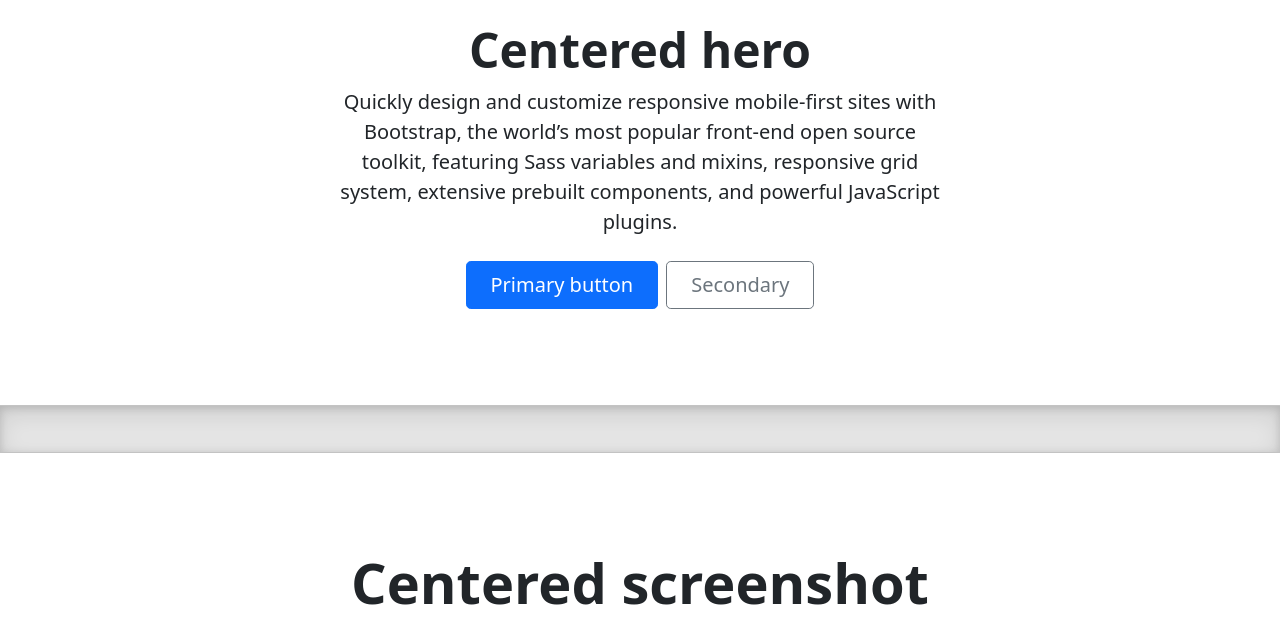
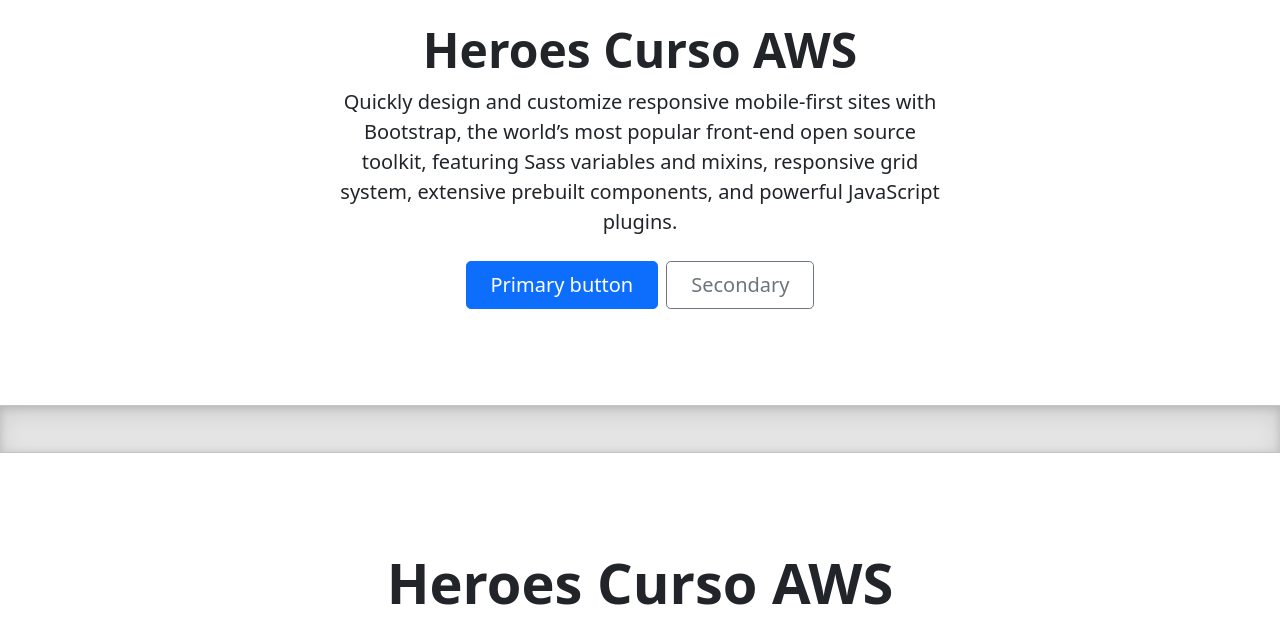
Before and after one commit to dyeherintored/site-kf, a plain HTML site: page index.html in a window 1280 px wide. Shown: the part 156-777 px from the top of the page. Drawn offline with Linux system fonts and the light colour scheme.

Commit message:
index.html changes

```diff
--- a/index.html
+++ b/index.html
@@ -42,7 +42,7 @@
 
   <div class="px-4 py-5 my-5 text-center">
     <img class="d-block mx-auto mb-4" src="../assets/brand/bootstrap-logo.svg" alt="" width="72" height="57">
-    <h1 class="display-5 fw-bold">Centered hero</h1>
+    <h1 class="display-5 fw-bold">Heroes Curso AWS</h1>
     <div class="col-lg-6 mx-auto">
       <p class="lead mb-4">Quickly design and customize responsive mobile-first sites with Bootstrap, the world’s most popular front-end open source toolkit, featuring Sass variables and mixins, responsive grid system, extensive prebuilt components, and powerful JavaScript plugins.</p>
       <div class="d-grid gap-2 d-sm-flex justify-content-sm-center">
@@ -55,7 +55,7 @@
   <div class="b-example-divider"></div>
 
   <div class="px-4 pt-5 my-5 text-center border-bottom">
-    <h1 class="display-4 fw-bold">Centered screenshot</h1>
+    <h1 class="display-4 fw-bold">Heroes Curso AWS</h1>
     <div class="col-lg-6 mx-auto">
       <p class="lead mb-4">Quickly design and customize responsive mobile-first sites with Bootstrap, the world’s most popular front-end open source toolkit, featuring Sass variables and mixins, responsive grid system, extensive prebuilt components, and powerful JavaScript plugins.</p>
       <div class="d-grid gap-2 d-sm-flex justify-content-sm-center mb-5">
```
